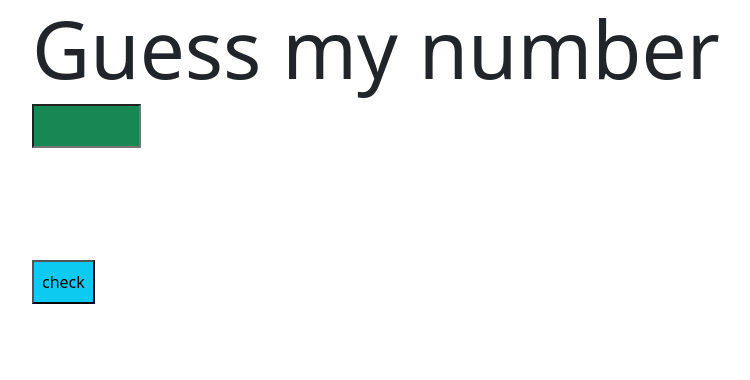
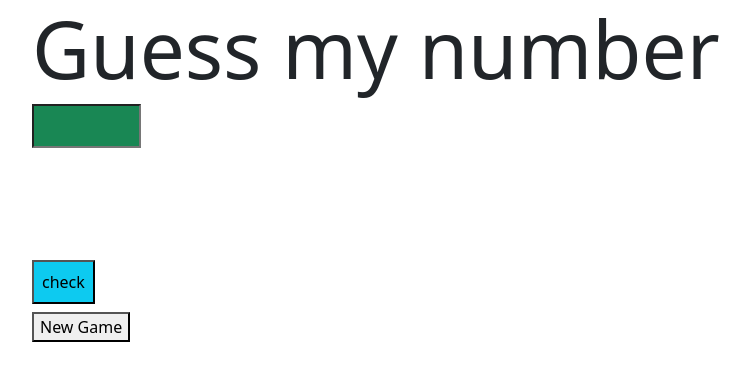
Before and after one commit to ozcan-cetin/guess_number, a plain HTML site: page index.html in a window 1280 px wide. Shown: the whole page, without its empty margins (50-800 px from the left). Drawn offline with nearby package versions, Linux system fonts and the light colour scheme.

Commit message:
New Game button added

```diff
--- a/index.html
+++ b/index.html
@@ -34,6 +34,8 @@
         <h1 class="result text-dark text-bg-info mx-auto text-center"></h1>
 
         <h1 class="lastSituation"></h1>
+
+        <button class="new">New Game</button>
     </div>
 </body>
 </html>
```
